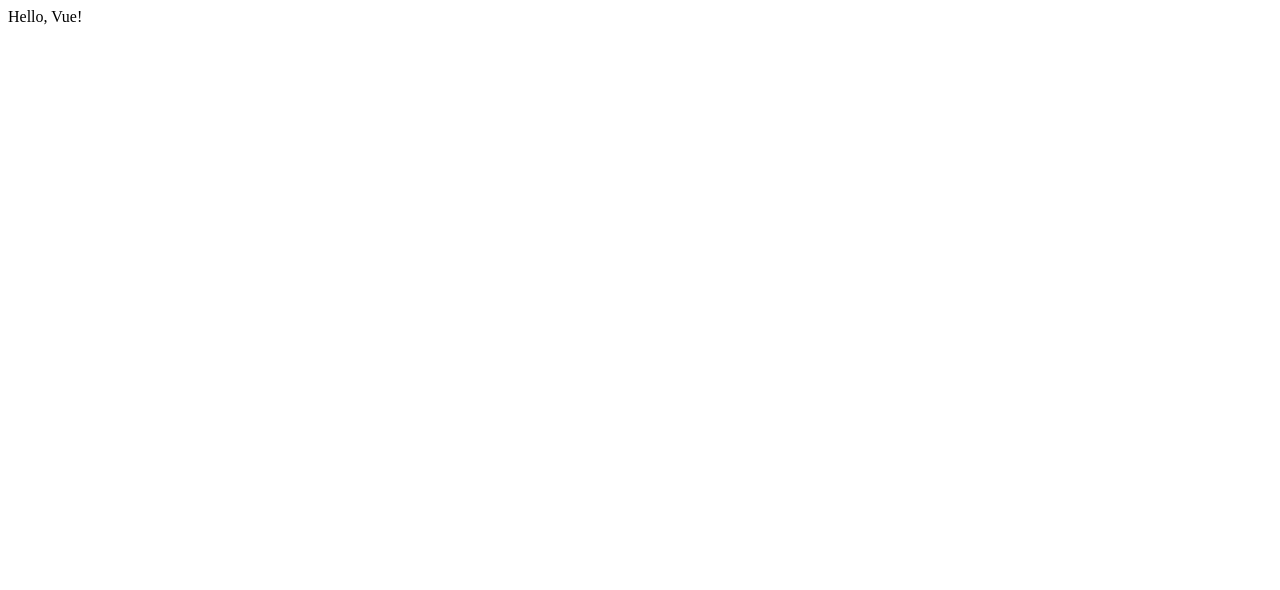
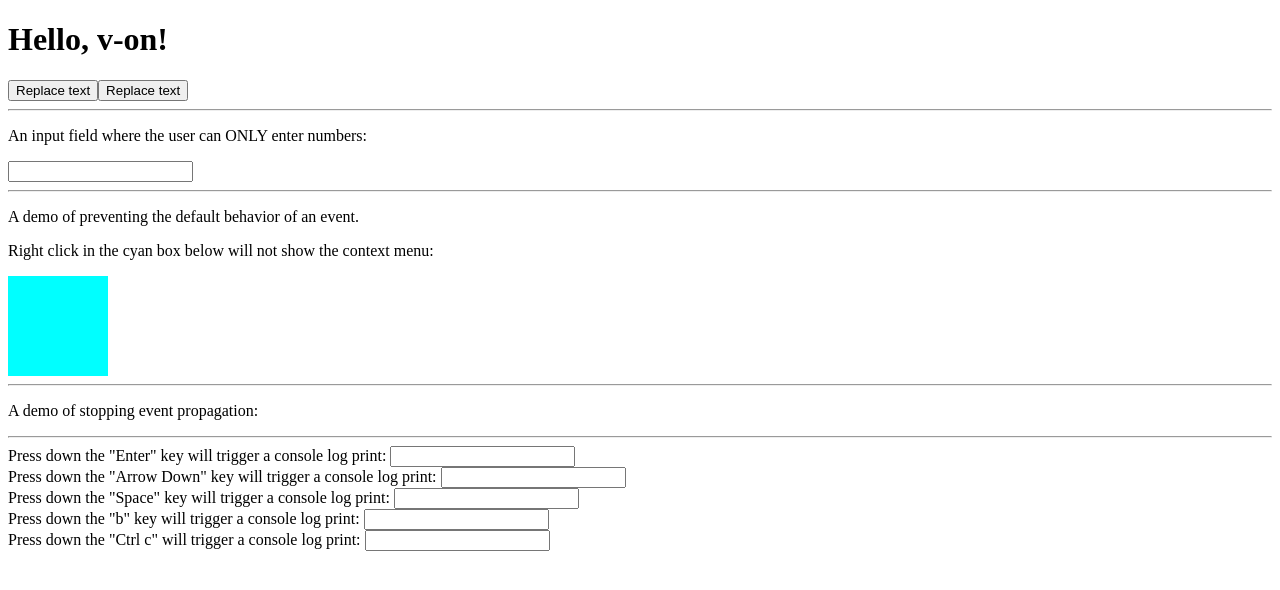
Before and after one commit to RepositoryGuy948/Vue-CodeAlong-AliFarhat, a Vue app: page / in a window 1280 px wide. Shown: the top 590 px of the page. Built offline with nearby package versions, Linux system fonts and the light colour scheme.

Commit message:
Event handling

```diff
--- a/src/App.vue
+++ b/src/App.vue
@@ -1,13 +1,93 @@
 <template>
+  <h1>{{ message }}</h1>
+
+  <button v-on:click="replaceText('v-on is fun!')">Replace text</button>
+
+  <button @click="replaceText('v-on is fun!')">Replace text</button>
+
+  <hr />
+
+  <p>An input field where the user can ONLY enter numbers:</p>
+  <input type="text" @keydown="handleInput($event)" />
+
+  <hr />
+  <p>A demo of preventing the default behavior of an event.</p>
+  <p>Right click in the cyan box below will not show the context menu:</p>
+  <div
+    style="width: 100px; height: 100px; background-color: aqua"
+    @contextmenu.prevent="console.log('Show a custom context menu instead.')"
+  ></div>
+
+  <hr />
+
+  <p>A demo of stopping event propagation:</p>
+
+  <!-- <div id="mouseover" @mouseover="fun1">
+    <textarea @mouseover.stop="fun2($event)">This is a text area.</textarea>
+  </div> -->
+
+  <hr />
   <div>
-    Hello, Vue!
+    Press down the "Enter" key will trigger a console log print:
+    <input
+      type="text"
+      @keydown.enter="console.log('You pressed the Enter key.')"
+    />
+  </div>
+  <div>
+    Press down the "Arrow Down" key will trigger a console log print:
+    <input
+      type="text"
+      @keydown.down="console.log('You pressed the Arrow Down key.')"
+    />
+  </div>
+  <div>
+    Press down the "Space" key will trigger a console log print:
+    <input
+      type="text"
+      @keydown.space="console.log('You pressed the Space key.')"
+    />
+  </div>
+  <div>
+    Press down the "b" key will trigger a console log print:
+    <input type="text" @keydown.b="console.log('You pressed the B key.')" />
+  </div>
+  <div>
+    Press down the "Ctrl c" will trigger a console log print:
+    <input type="text" @keydown.ctrl.c="console.log('You pressed Ctrl c.')" />
   </div>
 </template>
 
 <script setup>
+import { ref } from 'vue'
 
+let message = ref('Hello, v-on!')
+
+function replaceText(msg) {
+  message.value = msg
+}
+
+function handleInput(event) {
+  let keyCode = event.keyCode
+  if (keyCode < 48 || keyCode > 57) {
+    event.preventDefault()
+  }
+}
+
+function fun1() {
+  console.log('mouse over div')
+}
+
+function fun2(event) {
+  console.log('mouse over textarea')
+}
 </script>
 
-<style lang="scss" scoped>
-
+<style scoped>
+#mouseover {
+  text-align: right;
+  background-color: purple;
+  width: 300px;
+  height: 300px;
+}
 </style>
```
